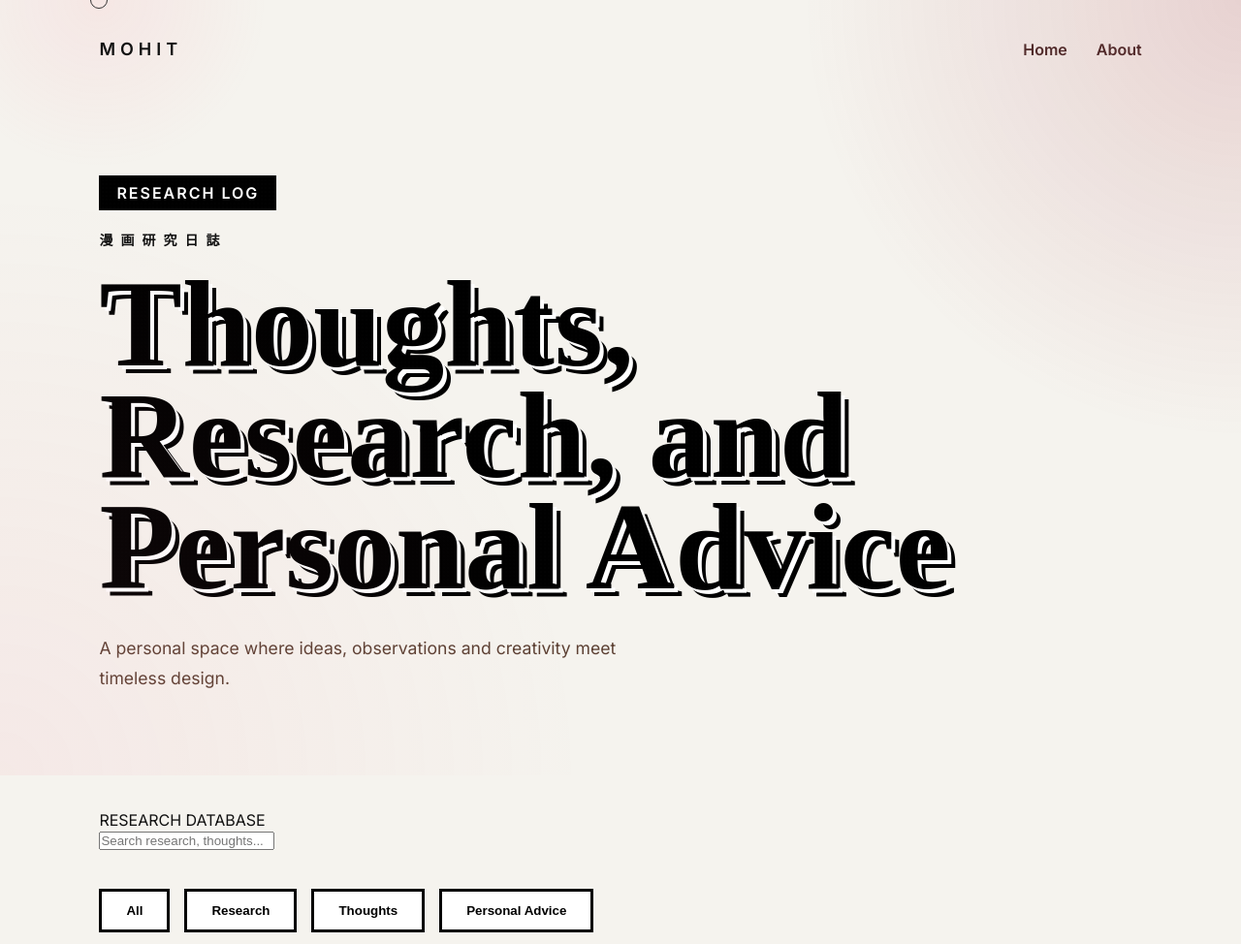
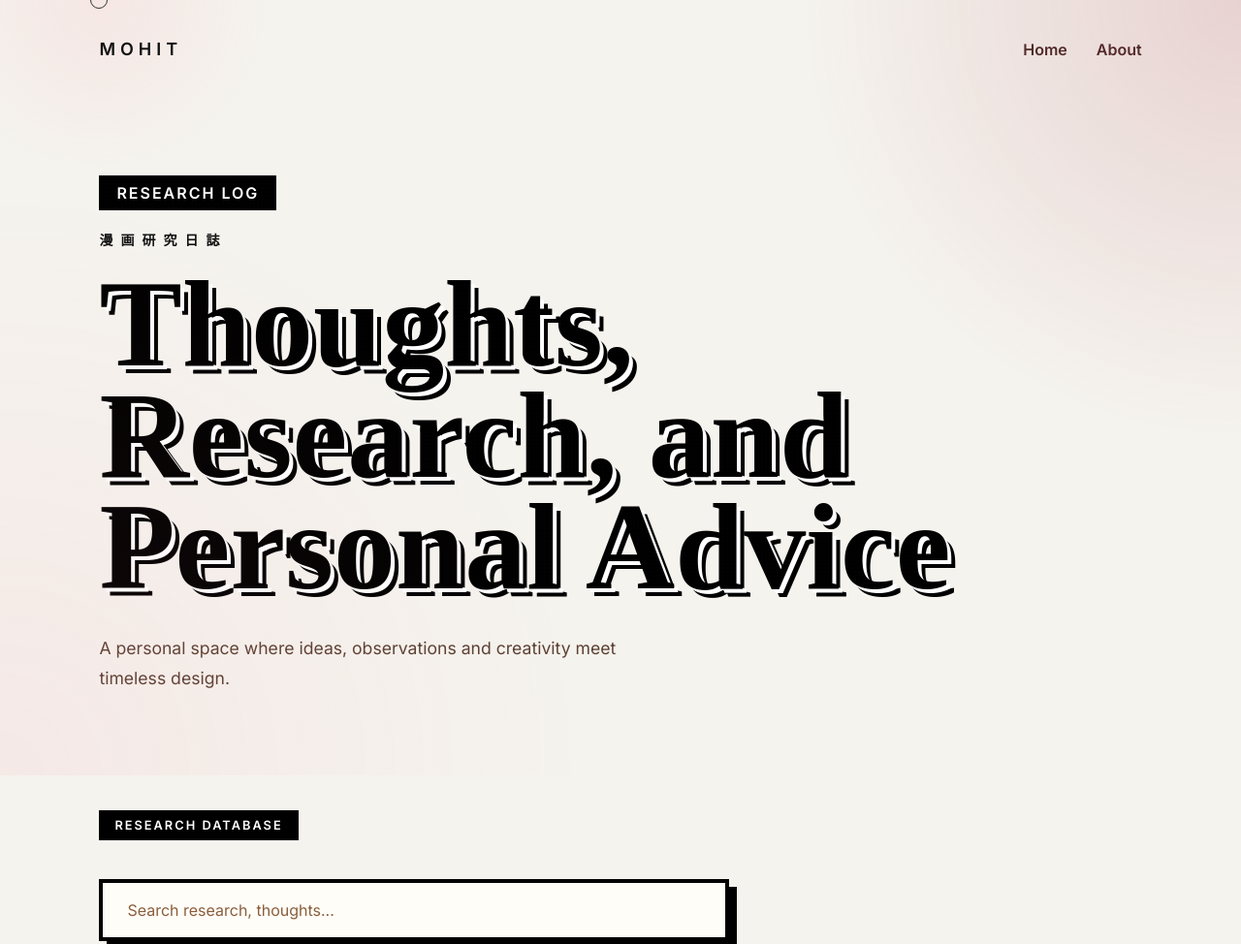
Before and after one commit to jsrmohit7/daily-blog, a plain HTML site: page index.html in a window 1280 px wide. Shown: the top 974 px of the page at 97% size. Drawn offline with Linux system fonts and the light colour scheme.

Commit message:
Add styles for search label and input

```diff
--- a/style.css
+++ b/style.css
@@ -654,3 +654,72 @@ background:black;
 color:white;
 
 }
+
+.search-label{
+
+display:inline-block;
+
+background:black;
+
+color:white;
+
+padding:8px 16px;
+
+font-size:.8rem;
+
+font-weight:700;
+
+letter-spacing:2px;
+
+margin-bottom:15px;
+
+}
+
+.search-container{
+
+margin:25px 0 40px 0;
+
+}
+
+#searchInput{
+
+width:100%;
+
+max-width:650px;
+
+padding:18px 25px;
+
+font-size:1rem;
+
+background:#FFFDF8;
+
+color:#3E2723;
+
+border:4px solid black;
+
+outline:none;
+
+box-shadow:
+8px 8px 0 black;
+
+font-family:'Inter',sans-serif;
+
+transition:.3s;
+
+}
+
+#searchInput:focus{
+
+transform:
+translate(-3px,-3px);
+
+box-shadow:
+12px 12px 0 black;
+
+}
+
+#searchInput::placeholder{
+
+color:#8B5E3C;
+
+}
```
